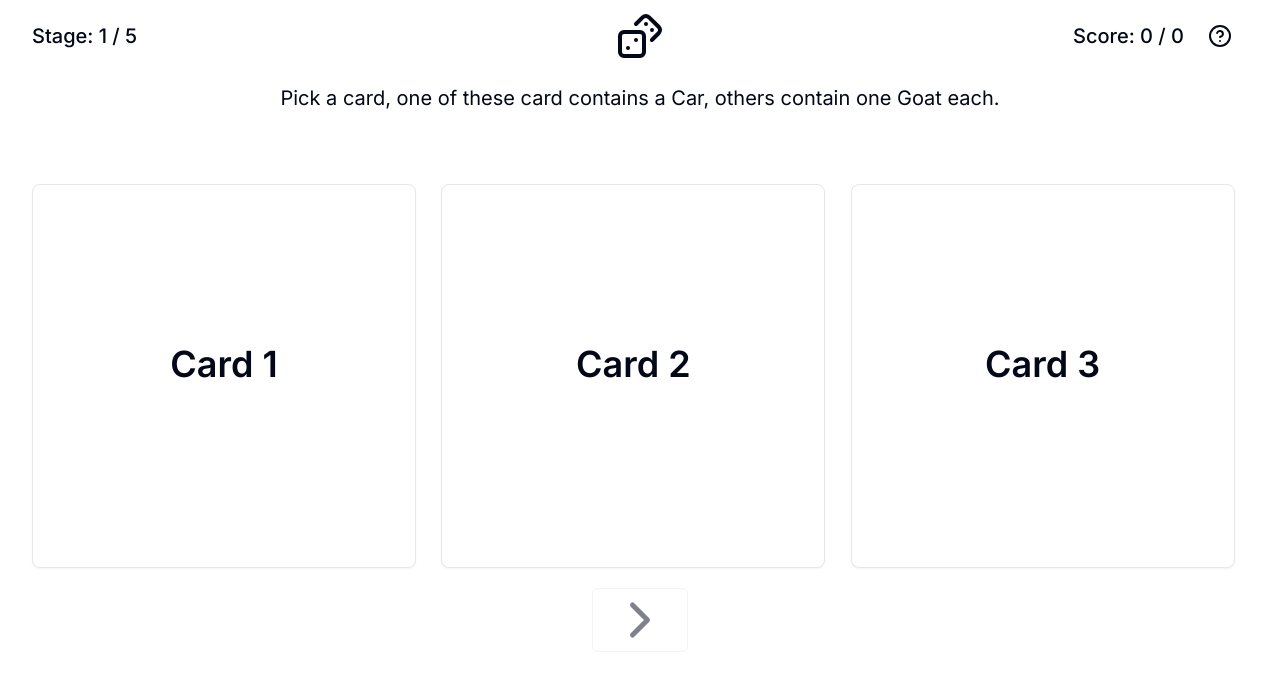
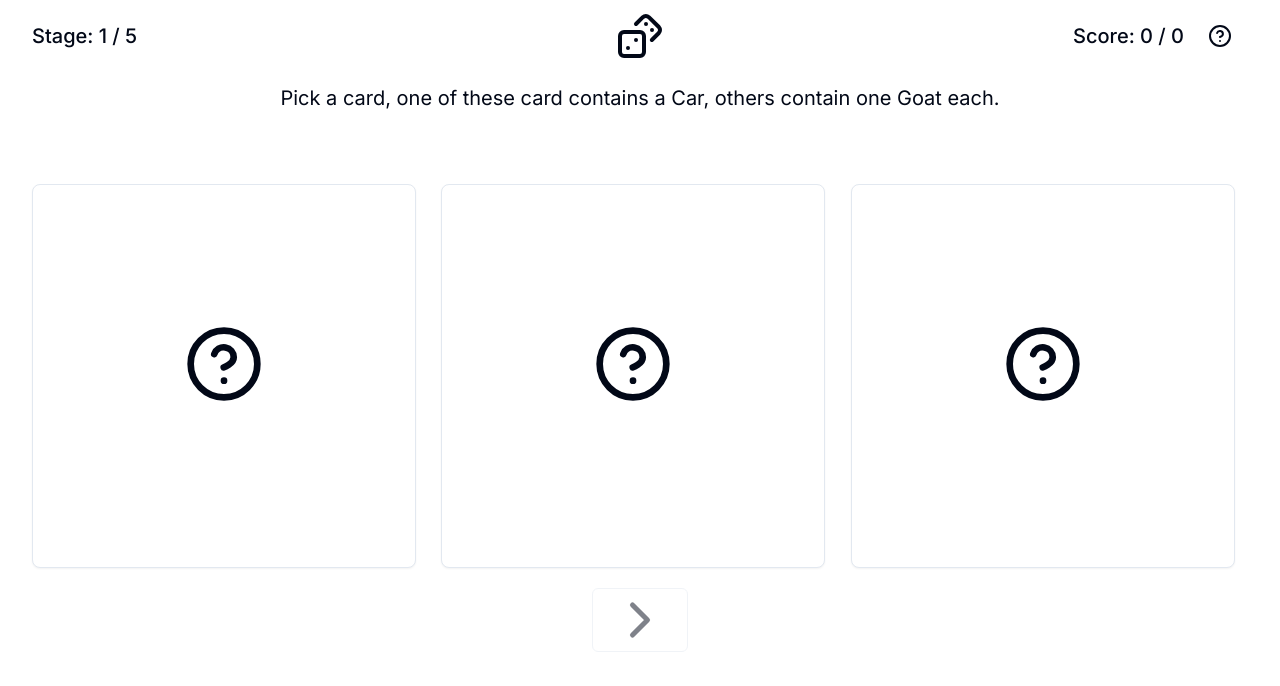
Before and after one commit to StepAsideLiL/car-or-goat, a Next.js app: page /play in a window 1280 px wide. Shown: the top 686 px of the page. Built offline with nearby package versions, Linux system fonts and the light colour scheme.

Commit message:
refector more

```diff
--- a/components/playing-field/card-container.tsx
+++ b/components/playing-field/card-container.tsx
@@ -1,9 +1,8 @@
 "use client";
 
 import { useStore } from "@/lib/store/store";
-import { PlayCard } from "../uis";
+import { CarIcon, GoatIcon, PlayCard, QuestionIcon } from "@/components/uis";
 import { cn } from "@/lib/utils";
-import { GiGoat, GiCityCar } from "react-icons/gi";
 
 export const CardContainer1 = ({ cardValue }: { cardValue: number }) => {
   const stage = useStore((state) => state.stage);
@@ -29,15 +28,15 @@ export const CardContainer1 = ({ cardValue }: { cardValue: number }) => {
         {show ? (
           cardValue === 1 ? (
             <span className="text-green-600">
-              <GiCityCar className="md:w-28 md:h-28 w-14 h-14" />
+              <CarIcon />
             </span>
           ) : (
             <span className="text-red-600">
-              <GiGoat className="md:w-28 md:h-28 w-14 h-14" />
+              <GoatIcon />
             </span>
           )
         ) : (
-          "Card 1"
+          <QuestionIcon />
         )}
       </PlayCard>
     </div>
@@ -68,15 +67,15 @@ export const CardContainer2 = ({ cardValue }: { cardValue: number }) => {
         {show ? (
           cardValue === 1 ? (
             <span className="text-green-600">
-              <GiCityCar className="md:w-28 md:h-28 w-14 h-14" />
+              <CarIcon />
             </span>
           ) : (
             <span className="text-red-600">
-              <GiGoat className="md:w-28 md:h-28 w-14 h-14" />
+              <GoatIcon />
             </span>
           )
         ) : (
-          "Card 2"
+          <QuestionIcon />
         )}
       </PlayCard>
     </div>
@@ -107,15 +106,15 @@ export const CardContainer3 = ({ cardValue }: { cardValue: number }) => {
         {show ? (
           cardValue === 1 ? (
             <span className="text-green-600">
-              <GiCityCar className="md:w-28 md:h-28 w-14 h-14" />
+              <CarIcon />
             </span>
           ) : (
             <span className="text-red-600">
-              <GiGoat className="md:w-28 md:h-28 w-14 h-14" />
+              <GoatIcon />
             </span>
           )
         ) : (
-          "Card 3"
+          <QuestionIcon />
         )}
       </PlayCard>
     </div>
--- a/components/uis.tsx
+++ b/components/uis.tsx
@@ -1,6 +1,8 @@
 import { ChildrenClassname } from "@/lib/types";
 import { cn } from "@/lib/utils";
 import { Card, CardContent } from "@/components/ui/card";
+import { HelpCircle } from "lucide-react";
+import { GiGoat, GiCityCar } from "react-icons/gi";
 
 export const Main = ({ children, className = "" }: ChildrenClassname) => {
   return (
@@ -12,8 +14,20 @@ export const PlayCard = ({ children, className = "" }: ChildrenClassname) => {
   return (
     <Card className={cn("max-w-md md:w-96 w-full md:h-96 h-52", className)}>
       <CardContent className="flex items-center justify-center h-full">
-        <h1 className="md:text-4xl text-xl font-semibold">{children}</h1>
+        {children}
       </CardContent>
     </Card>
   );
 };
+
+export const QuestionIcon = () => {
+  return <HelpCircle className="md:w-20 md:h-20 w-10 h-10" />;
+};
+
+export const GoatIcon = () => {
+  return <GiGoat className="md:w-28 md:h-28 w-14 h-14" />;
+};
+
+export const CarIcon = () => {
+  return <GiCityCar className="md:w-28 md:h-28 w-14 h-14" />;
+};
```
